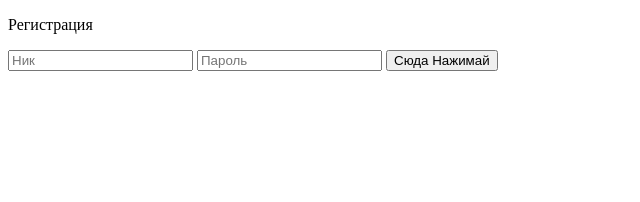
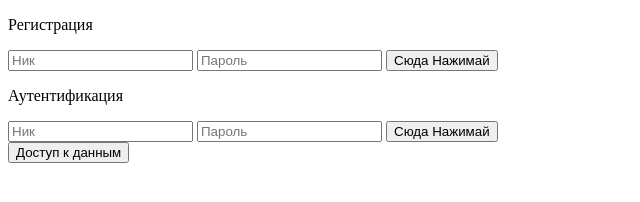
Before and after one commit to TolmGleb/FB_5, a plain HTML site: page front/index.html in a window 1280 px wide. Shown: the whole page, without its empty margins (0-640 px from the left). Drawn offline with Linux system fonts and the light colour scheme.

Commit message:
html готов

```diff
--- a/front/index.html
+++ b/front/index.html
@@ -15,6 +15,16 @@
                 <button type="submit" id="registerButton">Сюда Нажимай</button>
             </form>
         </div>
+        <div>
+            <form id="loginForm">
+                <p>Аутентификация</p>
+                <input type="text" id="loginUsername" placeholder="Ник">
+                <input type="password" id="loginPassword" placeholder="Пароль">
+                <button type="submit" id="loginButton">Сюда Нажимай</button>
+            </form>
+        </div>
+        <button id="protectedButton">Доступ к данным</button>
+        <div id="result"></div>
     </div>
 </body>
 </html>
```
